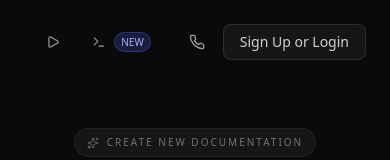
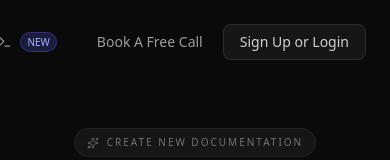
Before and after one commit to UditAkhourii/vibedocs, a Next.js app: page / in a window 390 px wide. Shown: the top 160 px of the page. Built offline with nearby package versions, Linux system fonts and the light colour scheme; no server answers; the database is empty.

Commit message:
fix: force book call button visibility

```diff
--- a/src/app/page.tsx
+++ b/src/app/page.tsx
@@ -128,25 +128,13 @@ export default function NewDocPage() {
             </div>
           ) : (
             <div className="flex items-center gap-2">
-              {/* Desktop Button */}
               <Button
                 variant="ghost"
-                className="text-white/60 hover:text-white hover:bg-white/5 h-9 px-3 hidden sm:flex"
+                className="text-white/60 hover:text-white hover:bg-white/5 h-9 px-3"
                 onClick={() => window.open('https://cal.com/autorel-wq308x/15min', '_blank')}
               >
                 Book A Free Call
               </Button>
-              {/* Mobile Button (Icon Only) */}
-              <Button
-                variant="ghost"
-                size="icon"
-                className="text-white/60 hover:text-white hover:bg-white/5 h-9 w-9 sm:hidden"
-                onClick={() => window.open('https://cal.com/autorel-wq308x/15min', '_blank')}
-              >
-                <span className="sr-only">Book call</span>
-                <svg xmlns="http://www.w3.org/2000/svg" width="16" height="16" viewBox="0 0 24 24" fill="none" stroke="currentColor" strokeWidth="2" strokeLinecap="round" strokeLinejoin="round" className="lucide lucide-phone"><path d="M22 16.92v3a2 2 0 0 1-2.18 2 19.79 19.79 0 0 1-8.63-3.07 19.5 19.5 0 0 1-6-6 19.79 19.79 0 0 1-3.07-8.67A2 2 0 0 1 4.11 2h3a2 2 0 0 1 2 1.72 12.84 12.84 0 0 0 .7 2.81 2 2 0 0 1-.45 2.11L8.09 9.91a16 16 0 0 0 6 6l1.27-1.27a2 2 0 0 1 2.11-.45 12.84 12.84 0 0 0 2.81.7A2 2 0 0 1 22 16.92z" /></svg>
-              </Button>
-
               <Button
                 variant="outline"
                 className="border-white/10 bg-white/5 text-white/80 hover:bg-white/10 hover:text-white h-9"
```
